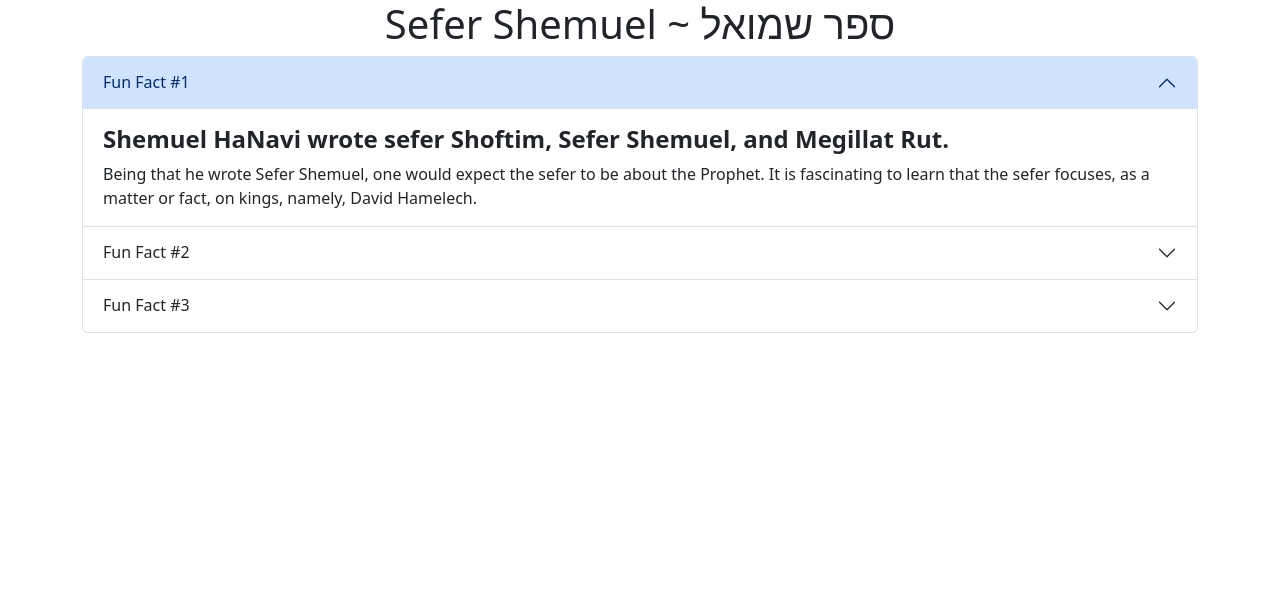
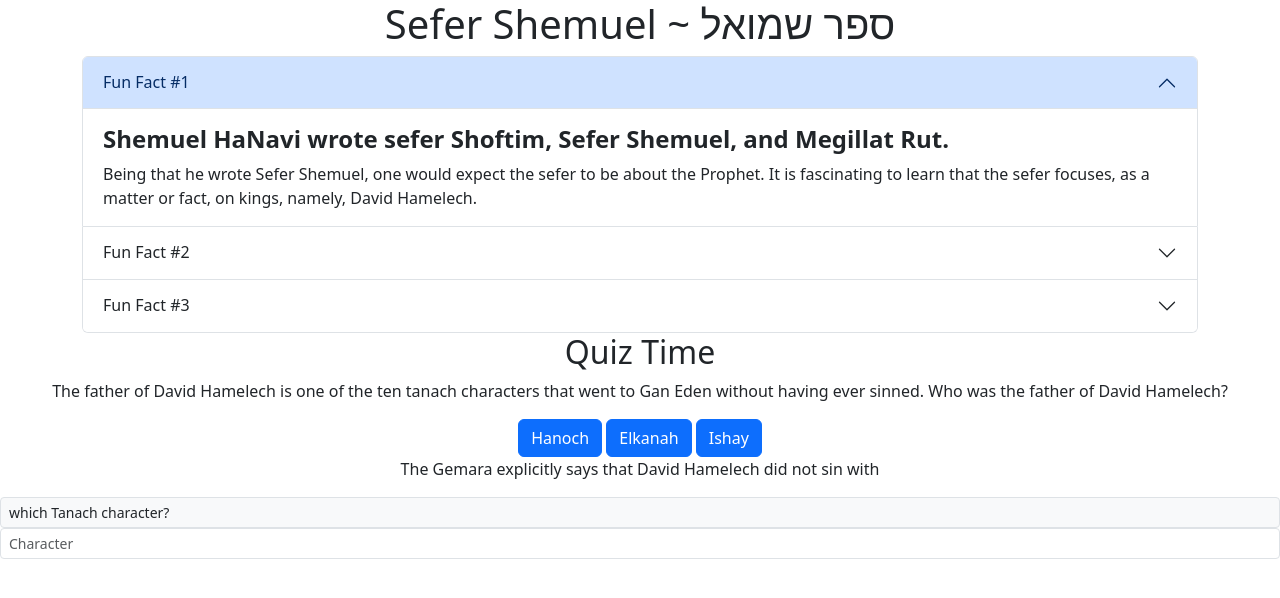
Before and after one commit to Jesskiroff/Melamedet-Site, a plain HTML site: page index.html/index.html in a window 1280 px wide. Drawn offline with nearby package versions, Linux system fonts and the light colour scheme.

Commit message:
bootstrap site

```diff
--- a/index.html/index.html
+++ b/index.html/index.html
@@ -52,5 +52,21 @@
         </div>
       </div>
     </div>
+    <div class="text-center">
+    <h2>Quiz Time</h2>
+      <div>
+       <p>The father of David Hamelech is one of the ten tanach characters that went to Gan Eden without having ever sinned. Who was the father of David Hamelech?</p>
+         <button class="btn btn-primary">Hanoch</button>
+         <button class="btn btn-primary">Elkanah</button>
+         <button class="btn btn-primary">Ishay</button>
+      </div>
+      <div class="input-group-sm mb-3 flex-nowrap">
+          <p>The Gemara explicitly says that David Hamelech did not sin with </p>
+          <span class="input-group-text" id="addon-wrapping">which Tanach character?</span>
+       <input type="text" class="form-control" placeholder="Character" aria-label="Character" aria-describedby="addon-wrapping">
+      </div>
+    </div>
+
+
 </body>
 </html>
```
